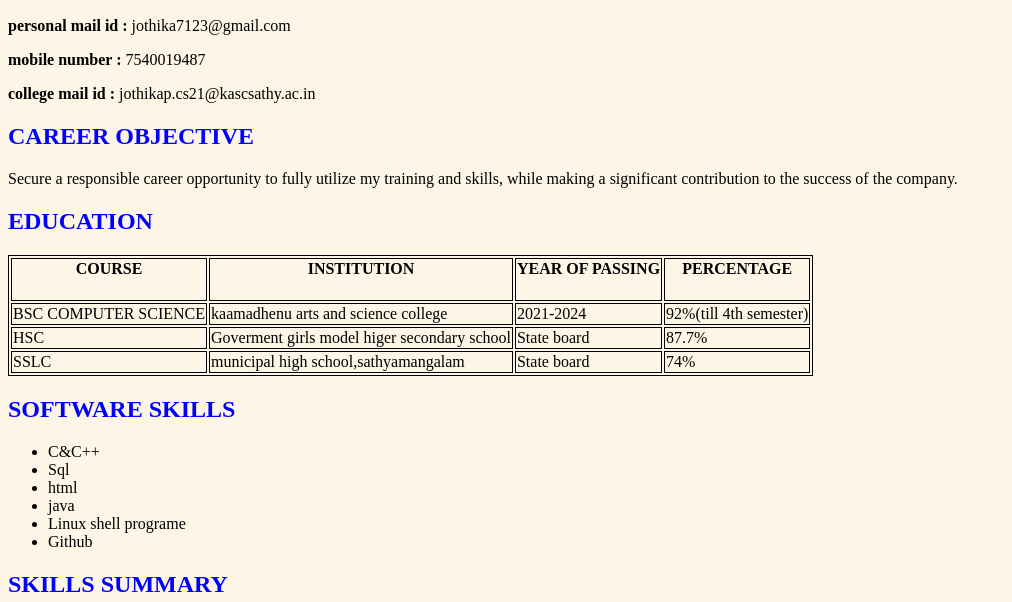
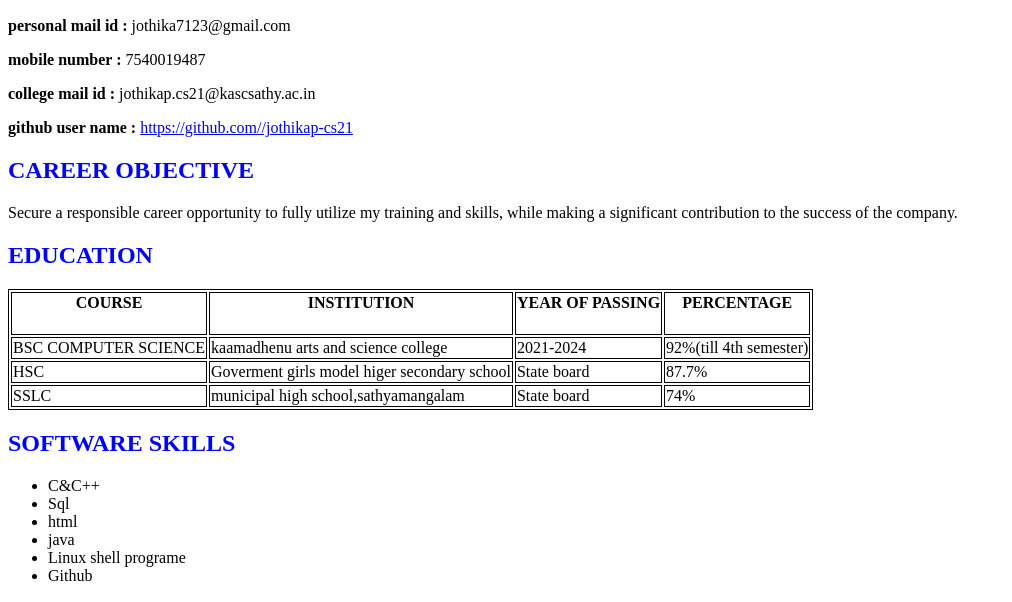
Before and after one commit to Jothikap-cs21/myresume, a plain HTML site: page index.html in a window 1280 px wide. Shown: the part 96-698 px from the top of the page, without its empty margins (0-1012 px from the left). Drawn offline with Linux system fonts and the light colour scheme.

Commit message:
first commit

```diff
--- a/index.html
+++ b/index.html
@@ -9,7 +9,7 @@ table,th,td {
 border: 1px solid black;
 }
 body {
-background-color:oldlace;
+background-color:white;
 }
 h1 {
   text-align:center;
@@ -37,6 +37,7 @@ text-indent:50px;
 <p><b> personal mail id :</b> jothika7123@gmail.com</p>
 <p><b>mobile number :</b> 7540019487</p>
 <p><b>college mail id :</b> jothikap.cs21@kascsathy.ac.in</p>
+<p><b>github user name : </b><a href="https://github.com/jothikap-cs21">https://github.com//jothikap-cs21</a></p>
 <h2>CAREER OBJECTIVE</h2>
 <p>Secure a responsible career opportunity to fully utilize my training and skills, while making a significant contribution to the success of the company.</p>
 <H2>EDUCATION</H2>
```
